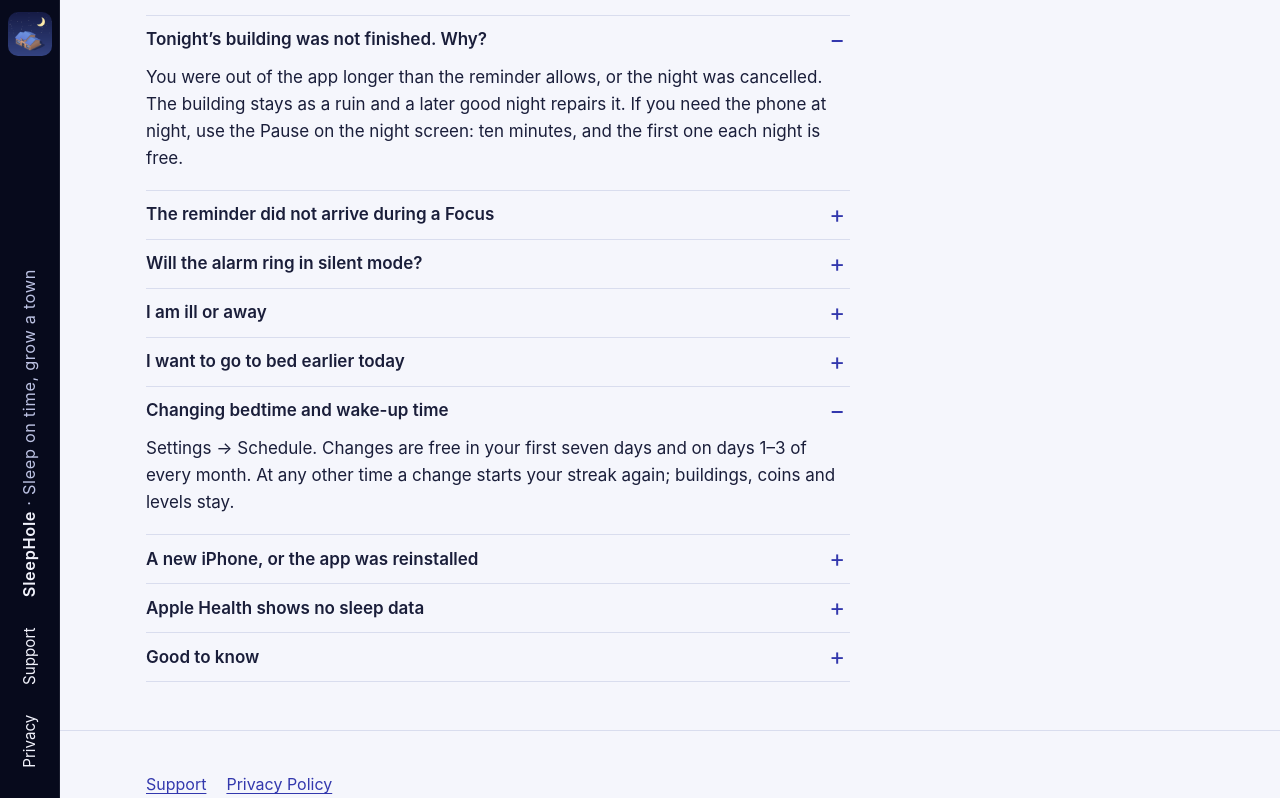
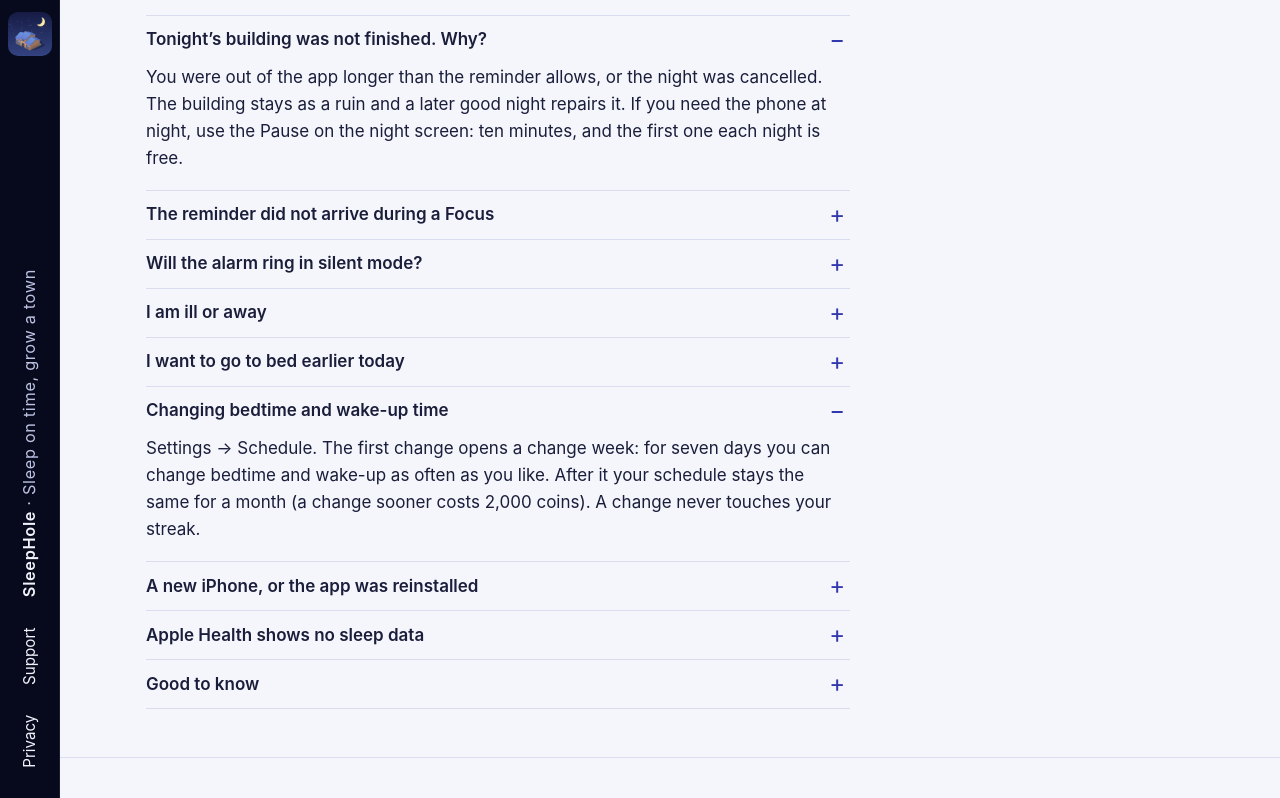
Before and after one commit to zrebec/sleephole, a plain HTML site: page site/index.html in a window 1280 px wide. Both pictures are taken after a click on the heading "Changing bedtime and wake-up time". Shown: the part 3303-4101 px from the top of the page. Drawn offline with Linux system fonts and the light colour scheme.

Commit message:
site: FAQ – the change week replaces the days-1–3 schedule rule
"Changing bedtime and wake-up time" now describes build 8: the first change opens a change week of
seven days, then the schedule stays the same for a month (sooner for 2,000 coins), and a change never
touches the streak. Publish it together with build 8 – testers on build 7 still have the old rule.

Co-Authored-By: Claude Opus 5.5 <noreply@anthropic.com>

```diff
--- a/site/index.html
+++ b/site/index.html
@@ -176,7 +176,7 @@
         </details>
         <details>
           <summary>Changing bedtime and wake-up time</summary>
-          <p>Settings → Schedule. Changes are free in your first seven days and on days 1–3 of every month. At any other time a change starts your streak again; buildings, coins and levels stay.</p>
+          <p>Settings → Schedule. The first change opens a change week: for seven days you can change bedtime and wake-up as often as you like. After it your schedule stays the same for a month (a change sooner costs 2,000 coins). A change never touches your streak.</p>
         </details>
         <details>
           <summary>A new iPhone, or the app was reinstalled</summary>
```
